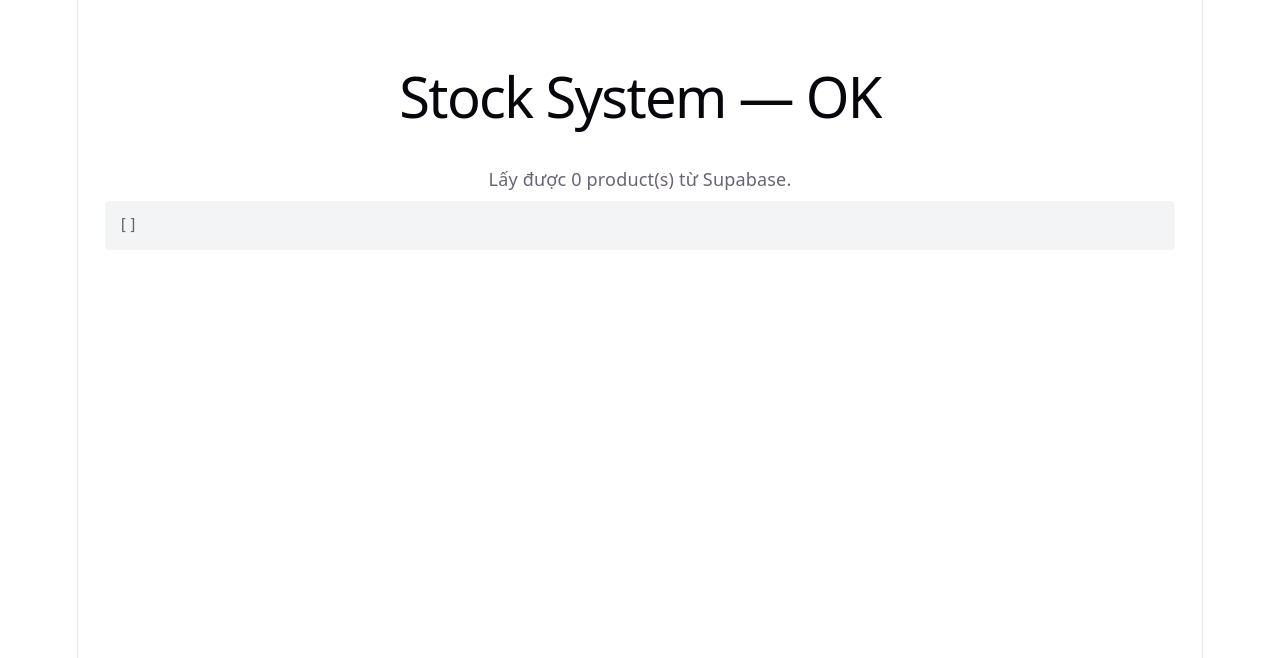
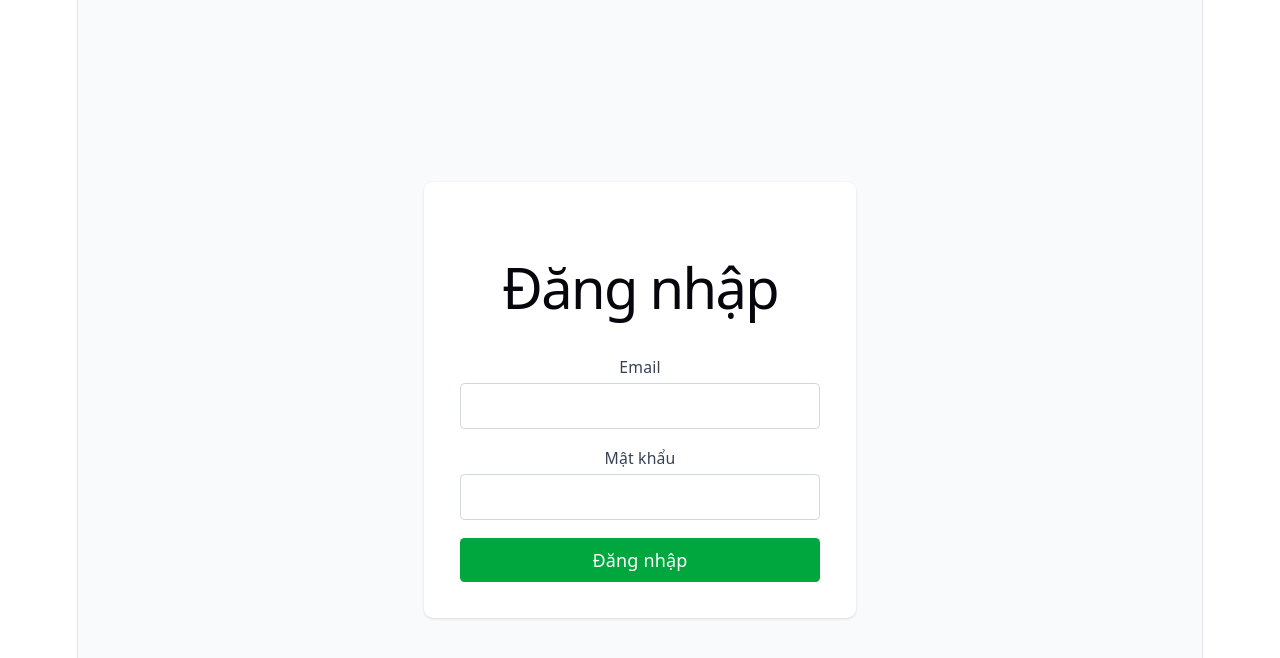
Before and after one commit to namdt2996-dev/stock, a React (Vite) app: page / in a window 1280 px wide. Shown: the top 658 px of the page. Built offline with nearby package versions, Linux system fonts and the light colour scheme; no server answers; the database is empty.

Commit message:
feat: add Login page and auth session handling

```diff
--- a/src/App.jsx
+++ b/src/App.jsx
@@ -1,44 +1,40 @@
 import { useEffect, useState } from 'react'
 import { supabase } from './lib/supabase'
+import Login from './pages/Login'
 
 function App() {
-  const [products, setProducts] = useState([])
-  const [error, setError] = useState(null)
-  const [loading, setLoading] = useState(true)
+  const [session, setSession] = useState(null)
 
   useEffect(() => {
-    async function fetchProducts() {
-      const { data, error } = await supabase.from('products').select('*')
-      if (error) {
-        setError(error.message)
-      } else {
-        setProducts(data ?? [])
-      }
-      setLoading(false)
-    }
-    fetchProducts()
+    supabase.auth.getSession().then(({ data: { session } }) => {
+      setSession(session)
+    })
+
+    const {
+      data: { subscription },
+    } = supabase.auth.onAuthStateChange((_event, session) => {
+      setSession(session)
+    })
+
+    return () => subscription.unsubscribe()
   }, [])
 
+  if (!session) {
+    return <Login />
+  }
+
   return (
-    <div className="p-6">
-      <h1 className="text-2xl font-bold text-green-600">Stock System — OK</h1>
-
-      {loading && <p className="mt-4">Đang tải products…</p>}
-
-      {error && (
-        <p className="mt-4 text-red-600">Lỗi: {error}</p>
-      )}
-
-      {!loading && !error && (
-        <div className="mt-4">
-          <p className="font-medium">
-            Lấy được {products.length} product(s) từ Supabase.
-          </p>
-          <pre className="mt-2 text-left text-sm bg-gray-100 p-3 rounded overflow-auto">
-            {JSON.stringify(products, null, 2)}
-          </pre>
-        </div>
-      )}
+    <div className="min-h-screen flex flex-col items-center justify-center gap-4 bg-gray-50">
+      <h1 className="text-2xl font-bold text-green-600">
+        Xin chào {session.user.email}
+      </h1>
+      <button
+        type="button"
+        onClick={() => supabase.auth.signOut()}
+        className="bg-gray-700 text-white font-medium px-4 py-2 rounded hover:bg-gray-800"
+      >
+        Đăng xuất
+      </button>
     </div>
   )
 }
--- /dev/null
+++ b/src/pages/Login.jsx
@@ -0,0 +1,80 @@
+import { useState } from 'react'
+import { supabase } from '../lib/supabase'
+
+function Login() {
+  const [email, setEmail] = useState('')
+  const [password, setPassword] = useState('')
+  const [error, setError] = useState(null)
+  const [loading, setLoading] = useState(false)
+
+  async function handleSubmit(e) {
+    e.preventDefault()
+    setError(null)
+    setLoading(true)
+
+    const { error } = await supabase.auth.signInWithPassword({
+      email,
+      password,
+    })
+
+    if (error) {
+      setError(error.message)
+    } else {
+      console.log('Đăng nhập OK')
+    }
+    setLoading(false)
+  }
+
+  return (
+    <div className="min-h-screen flex items-center justify-center bg-gray-50">
+      <form
+        onSubmit={handleSubmit}
+        className="w-full max-w-sm bg-white p-8 rounded-lg shadow space-y-4"
+      >
+        <h1 className="text-2xl font-bold text-green-600 text-center">
+          Đăng nhập
+        </h1>
+
+        <div>
+          <label className="block text-sm font-medium text-gray-700 mb-1">
+            Email
+          </label>
+          <input
+            type="email"
+            value={email}
+            onChange={(e) => setEmail(e.target.value)}
+            required
+            className="w-full border border-gray-300 rounded px-3 py-2 focus:outline-none focus:ring-2 focus:ring-green-500"
+          />
+        </div>
+
+        <div>
+          <label className="block text-sm font-medium text-gray-700 mb-1">
+            Mật khẩu
+          </label>
+          <input
+            type="password"
+            value={password}
+            onChange={(e) => setPassword(e.target.value)}
+            required
+            className="w-full border border-gray-300 rounded px-3 py-2 focus:outline-none focus:ring-2 focus:ring-green-500"
+          />
+        </div>
+
+        <button
+          type="submit"
+          disabled={loading}
+          className="w-full bg-green-600 text-white font-medium py-2 rounded hover:bg-green-700 disabled:opacity-50"
+        >
+          {loading ? 'Đang đăng nhập…' : 'Đăng nhập'}
+        </button>
+
+        {error && (
+          <p className="text-red-600 text-sm text-center">{error}</p>
+        )}
+      </form>
+    </div>
+  )
+}
+
+export default Login
```
